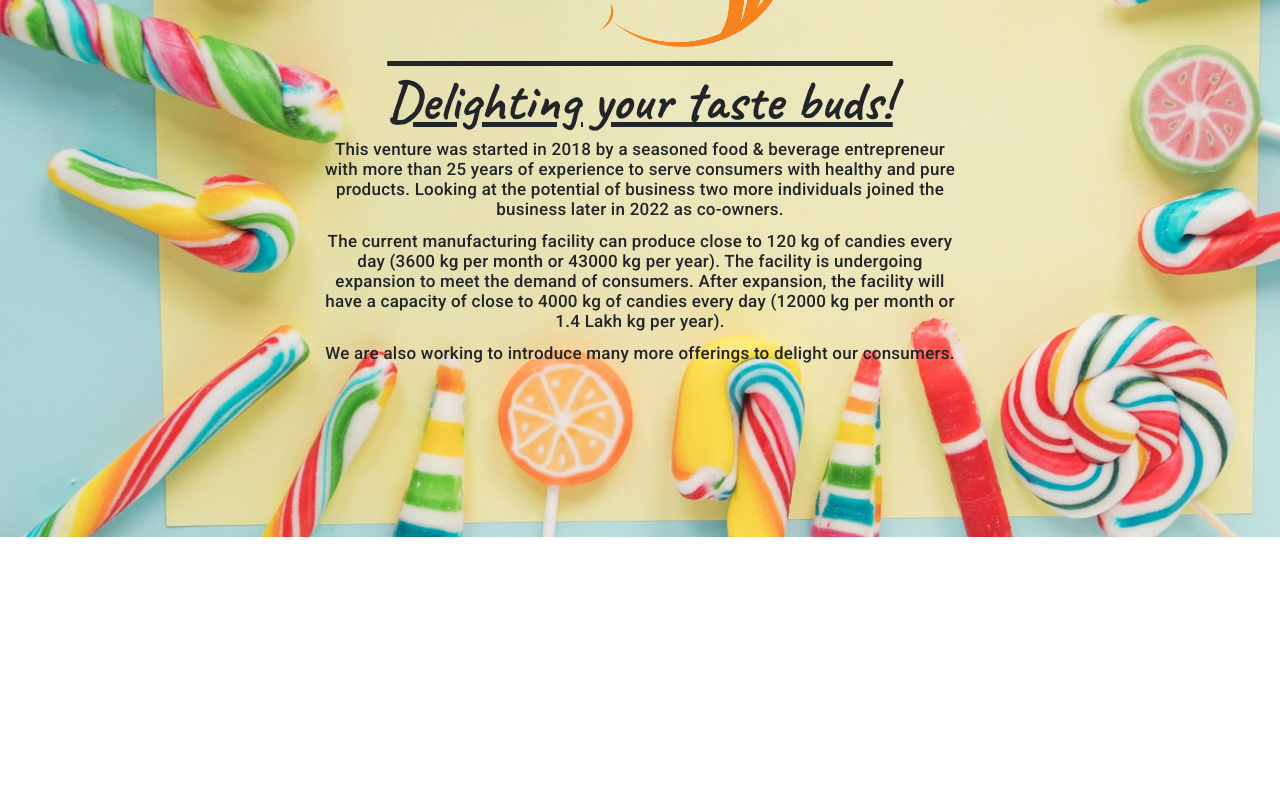
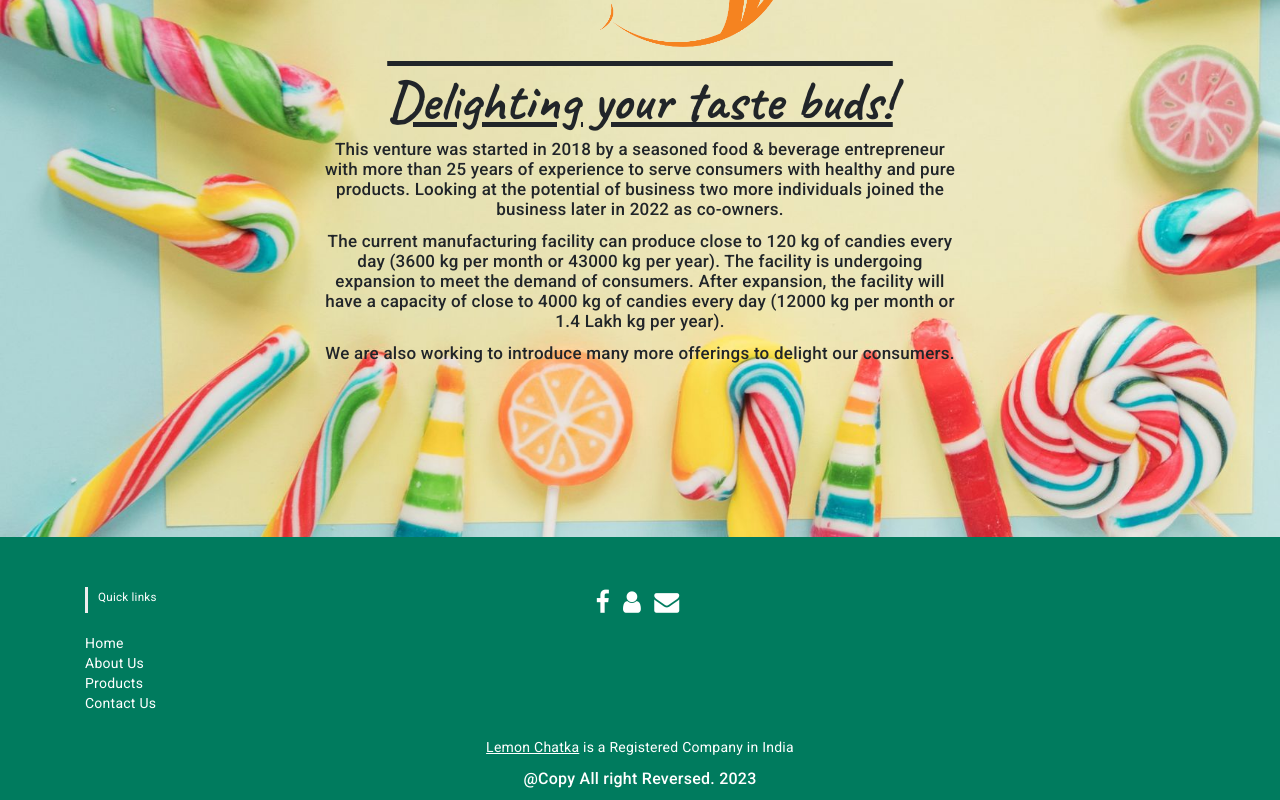
Before and after one commit to sagarrishabh30/AngularWebsite, an Angular app in the folder Website/: page / in a window 1280 px wide. Shown: the part 263-1063 px from the top of the page. Before the commit the page ends 800 px from the top, so only its background shows below. Built offline with nearby package versions, Linux system fonts and the light colour scheme.

Commit message:
Added content

```diff
--- a/Website/src/app/app.component.html
+++ b/Website/src/app/app.component.html
@@ -1,2 +1,3 @@
 <app-header></app-header>
 <router-outlet></router-outlet>
+<app-footer></app-footer>
--- a/Website/src/app/app.module.ts
+++ b/Website/src/app/app.module.ts
@@ -11,6 +11,7 @@ import { AboutComponent } from './about/about.component';
 import { ProductsComponent } from './products/products.component';
 import { ContactComponent } from './contact/contact.component';
 import { ReactiveFormsModule } from '@angular/forms';
+import { FooterComponent } from './footer/footer.component';
 
 @NgModule({
   declarations: [
@@ -19,7 +20,8 @@ import { ReactiveFormsModule } from '@angular/forms';
     HomeComponent,
     AboutComponent,
     ProductsComponent,
-    ContactComponent
+    ContactComponent,
+    FooterComponent
   ],
   imports: [
     BrowserModule,
--- /dev/null
+++ b/Website/src/app/footer/footer.component.css
@@ -0,0 +1,58 @@
+/* Footer */
+@import url('https://maxcdn.bootstrapcdn.com/font-awesome/4.7.0/css/font-awesome.min.css');
+section {
+    padding-top: 50px;
+}
+
+
+#footer {
+    background: #007b5e !important;
+}
+#footer h5{
+	padding-left: 10px;
+    border-left: 3px solid #eeeeee;
+    padding-bottom: 6px;
+    margin-bottom: 20px;
+    color:#ffffff;
+}
+#footer a {
+    color: #ffffff;
+    text-decoration: none !important;
+    background-color: transparent;
+    -webkit-text-decoration-skip: objects;
+}
+#footer ul.social li{
+	padding: 3px 0;
+}
+#footer ul.social li a i {
+    margin-right: 5px;
+	font-size:25px;
+	-webkit-transition: .5s all ease;
+	-moz-transition: .5s all ease;
+	transition: .5s all ease;
+}
+#footer ul.social li:hover a i {
+	font-size:30px;
+	margin-top:-10px;
+}
+
+#footer ul.quick-links li:hover{
+	padding: 3px 0;
+	margin-left:5px;
+	font-weight:700;
+}
+#footer ul.quick-links li a i{
+	margin-right: 5px;
+}
+#footer ul.quick-links li:hover a i {
+    font-weight: 700;
+}
+
+@media (max-width:767px){
+	#footer h5 {
+    padding-left: 0;
+    border-left: transparent;
+    padding-bottom: 0px;
+    margin-bottom: 10px;
+}
+}
--- /dev/null
+++ b/Website/src/app/footer/footer.component.html
@@ -0,0 +1,37 @@
+<link href="//maxcdn.bootstrapcdn.com/bootstrap/4.0.0/css/bootstrap.min.css" rel="stylesheet" id="bootstrap-css">
+<script src="//maxcdn.bootstrapcdn.com/bootstrap/4.0.0/js/bootstrap.min.js"></script>
+<script src="//cdnjs.cloudflare.com/ajax/libs/jquery/3.2.1/jquery.min.js"></script>
+<!------ Include the above in your HEAD tag ---------->
+
+<!-- Footer -->
+	<section id="footer">
+		<div class="container">
+			<div class="row text-center text-xs-center text-sm-left text-md-left">
+				<div class="col-xs-12 col-sm-4 col-md-4">
+					<h5>Quick links</h5>
+					<ul class="list-unstyled quick-links">
+						<li><a routerLink="/">Home</a></li>
+						<li><a routerLink="/about">About Us</a></li>
+						<li><a routerLink="/products">Products</a></li>
+						<li><a routerLink="/contact">Contact Us</a></li>
+					</ul>
+				</div>
+
+				<div class="col-xs-12 col-sm-4 col-md-4">
+					<ul class="list-unstyled list-inline social text-center">
+						<li class="list-inline-item"><a href="https://www.facebook.com/profile.php?id=100090700180268&mibextid=ZbWKwL"><i class="fa fa-facebook"></i></a></li>
+						<li class="list-inline-item"><a href="https://www.linkedin.com/company/lemon-chatka/"><i class="fa fa-user"></i></a></li>
+						<li class="list-inline-item"><a href="javascript:void();" target="_blank"><i class="fa fa-envelope"></i></a></li>
+					</ul>
+				</div>
+			</div>
+
+			<div class="row">
+				<div class="col-xs-12 col-sm-12 col-md-12 mt-2 mt-sm-2 text-center text-white">
+					<p><u><a routerLink="/">Lemon Chatka</a></u> is a Registered Company in India</p>
+					<p class="h6">@Copy All right Reversed. 2023</p>
+				</div>
+
+			</div>
+		</div>
+	</section>
--- a/Website/src/app/header/header.component.css
+++ b/Website/src/app/header/header.component.css
@@ -11,6 +11,7 @@
     width: 100%;
     top:0;
     border-radius: 0px 0px 15px 15px;
+    z-index: 1;
 }
 
 .nav-item {
```
Also changed, not shown: Website/src/app/footer/footer.component.ts (added, +10 -0 lines), 1 other file (tests, documents, lock files or other folders).
